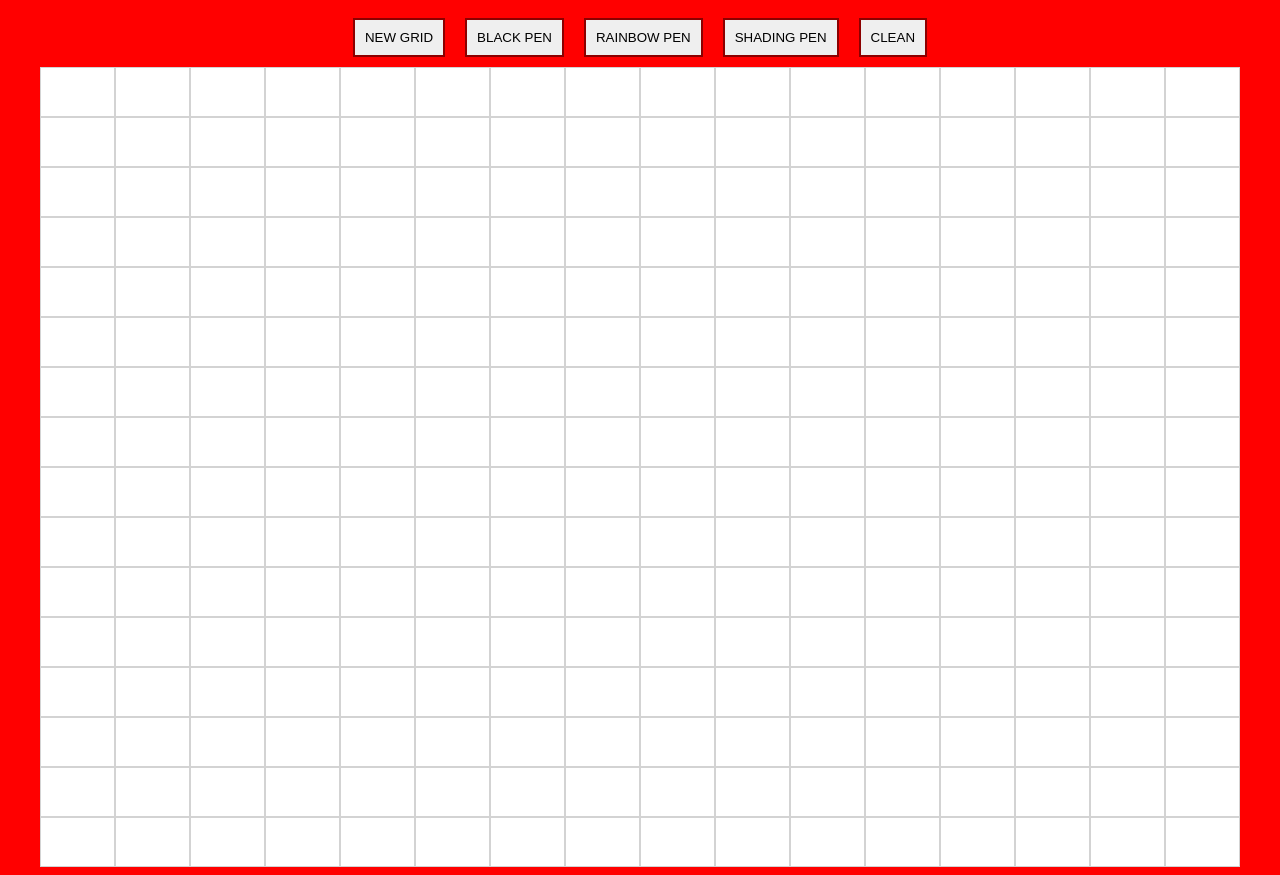
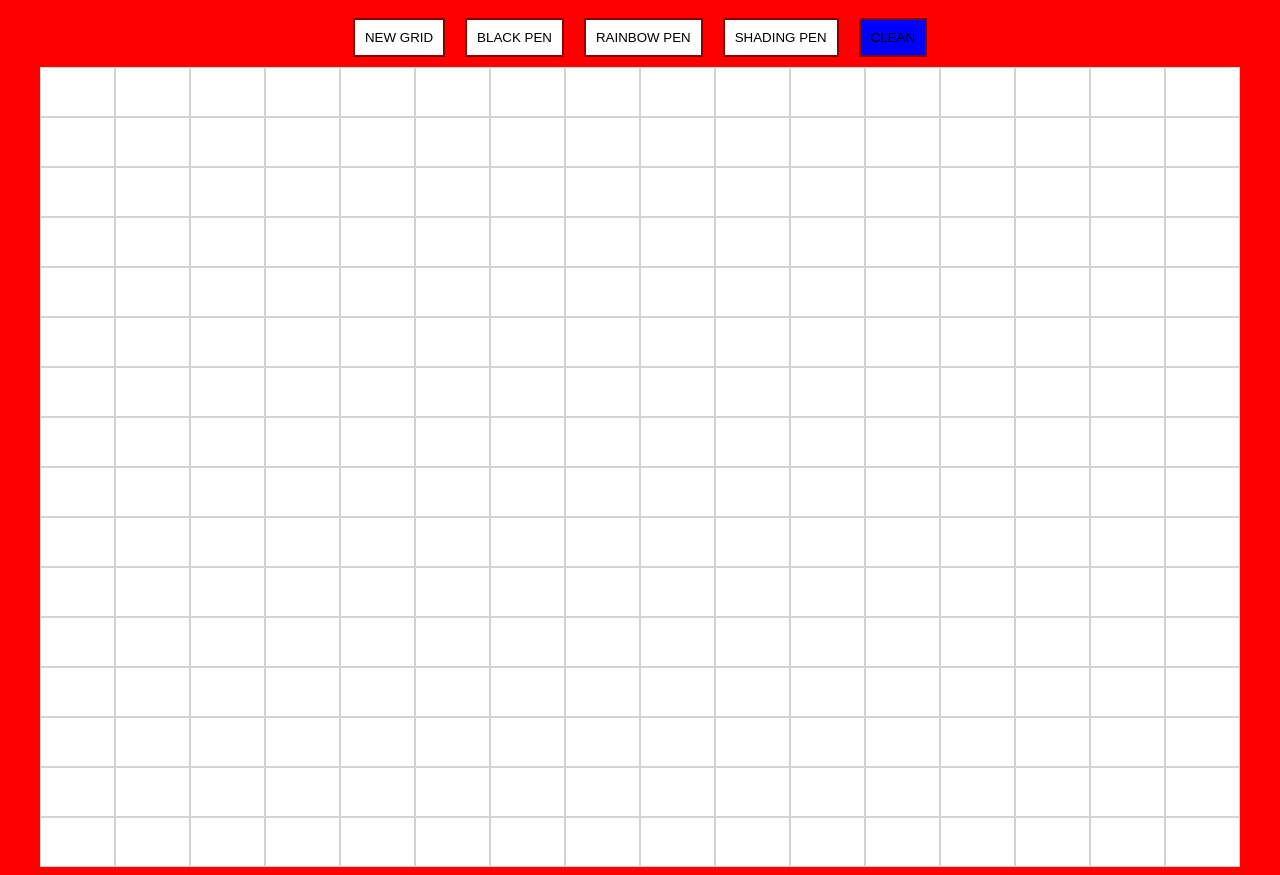
Before and after one commit to elvismourab/project-etch-a-sketch, a plain HTML site: page index.html in a window 1280 px wide. Both pictures are taken after a click on the button "CLEAN". Drawn offline with Linux system fonts and the light colour scheme.

Commit message:
Add func to change btn background when clicked

```diff
--- a/index.html
+++ b/index.html
@@ -10,11 +10,11 @@
 </head>
 
 <body>
-    <button id="btnGrid"></button>
-    <button id="btnBlack"></button>
-    <button id="btnRainbow"></button>
-    <button id="btnShading"></button>
-    <button id="btnClean"></button>
+    <button id="btnGrid" onclick="btnColor(this)"></button>
+    <button id="btnBlack" onclick="btnColor(this)"></button>
+    <button id="btnRainbow" onclick="btnColor(this)"></button>
+    <button id="btnShading" onclick="btnColor(this)"></button>
+    <button id="btnClean" onclick="btnColor(this)"></button>
     <div id="container"></div>
 </body>
 
--- a/script.js
+++ b/script.js
@@ -65,6 +65,17 @@ btnClean.addEventListener("click", function () {
 })
 body.insertBefore(btnClean, container);
 
+// change button color when clicked func
+let prevButton = null;
+
+function btnColor(button) {
+    if (prevButton) {
+        prevButton.style.backgroundColor = "white";
+    }
+    button.style.backgroundColor = "blue";
+    prevButton = button;
+}
+
 // switch color function
 function changeColor(color) {
     let squares = document.getElementsByClassName("square");
--- a/style.css
+++ b/style.css
@@ -23,4 +23,5 @@ button {
     margin: 10px;
     padding: 10px;
     border: 2px solid darkred;
+    background-color: white;
 }
```
